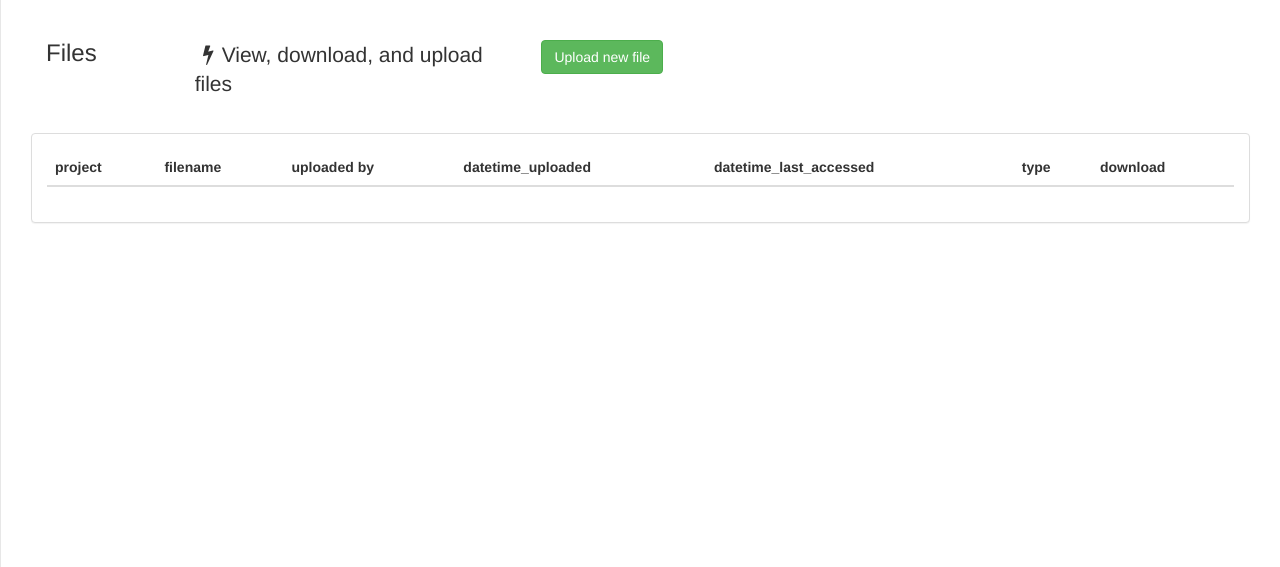
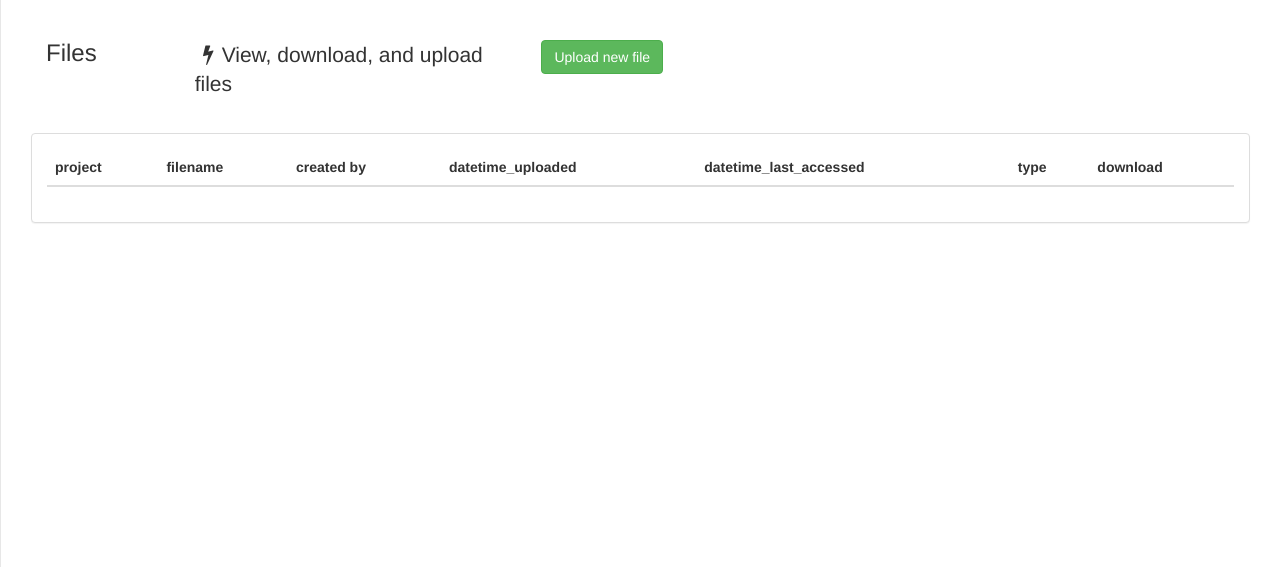
Before and after one commit to csmsoftware/SampleDB, a Django app: page /view-files in a window 1280 px wide. Shown: the part 52-619 px from the top of the page. Run offline with Django 3.2, Linux system fonts and the light colour scheme; the visitor is signed in with stand-in values (Sample User, id 1); data that the repository does not hold is empty; some libraries are stand-ins or nearby versions.

Commit message:
changed uploaded by field title to created by

```diff
--- a/sampledbapp/templates/view-files.html
+++ b/sampledbapp/templates/view-files.html
@@ -35,7 +35,7 @@
                         <tr>
                             <th>project</th>
                             <th>filename</th>
-                            <th>uploaded by</th>
+                            <th>created by</th>
                             <th>datetime_uploaded</th>
                             <th>datetime_last_accessed</th>
                             <th>type</th>
```
